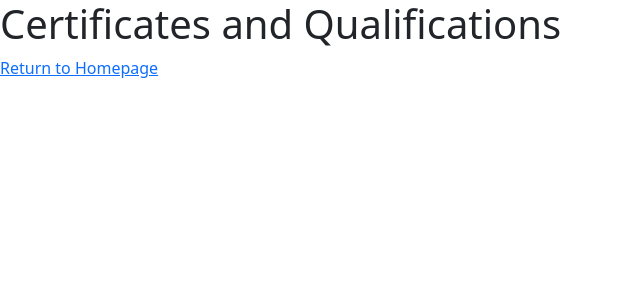
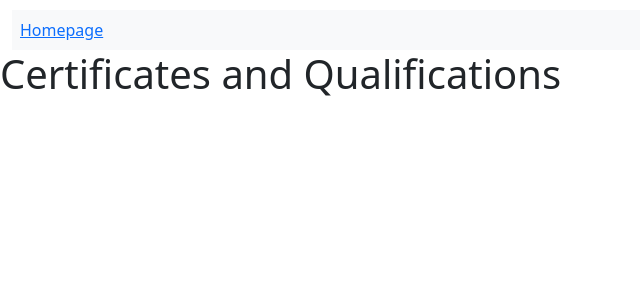
Before and after one commit to lucyjdev/portfolio-website, a React (Create React App) app: page /certificates in a window 1280 px wide. Shown: the top 300 px of the page, without its empty margins (0-640 px from the left). Built offline with nearby package versions, Linux system fonts and the light colour scheme.

Commit message:
Add navigation to homepage in each component

```diff
--- a/src/About.tsx
+++ b/src/About.tsx
@@ -3,11 +3,21 @@ import { Routes, Route, Link } from "react-router-dom";
 
 export default function About() {
     return (
-      <>
+      <div>
+      <div className="container-fluid">
+        <div className="NavigationItems">
+          <div className="row">
+            <div className="col">
+              <nav>
+                <div className="d-block p-2 bg-light text-white">
+                  <Link to="/">Homepage</Link>
+                </div>
+              </nav>
+            </div>
+          </div>
+        </div>
+      </div>
         <h1>About Me</h1>
-        <nav>
-          <Link to="/">Return to Homepage</Link>
-        </nav>
-      </>
+      </div>
     );
   }
--- a/src/Certificates.tsx
+++ b/src/Certificates.tsx
@@ -3,11 +3,21 @@ import { Routes, Route, Link } from "react-router-dom";
 
 export default function Certificates() {
     return (
-      <>
+      <div>
+      <div className="container-fluid">
+        <div className="NavigationItems">
+          <div className="row">
+            <div className="col">
+              <nav>
+                <div className="d-block p-2 bg-light text-white">
+                  <Link to="/">Homepage</Link>
+                </div>
+              </nav>
+            </div>
+          </div>
+        </div>
+      </div>
         <h1>Certificates and Qualifications</h1>
-        <nav>
-          <Link to="/">Return to Homepage</Link>
-        </nav>
-      </>
+      </div>
     );
   }
--- a/src/Projects.tsx
+++ b/src/Projects.tsx
@@ -3,11 +3,21 @@ import { Routes, Route, Link } from "react-router-dom";
 
 export default function Projects() {
     return (
-      <>
+      <div>
+      <div className="container-fluid">
+        <div className="NavigationItems">
+          <div className="row">
+            <div className="col">
+              <nav>
+                <div className="d-block p-2 bg-light text-white">
+                  <Link to="/">Homepage</Link>
+                </div>
+              </nav>
+            </div>
+          </div>
+        </div>
+      </div>
         <h1>My Projects</h1>
-        <nav>
-          <Link to="/">Return to Homepage</Link>
-        </nav>
-      </>
+      </div>
     );
   }
```
